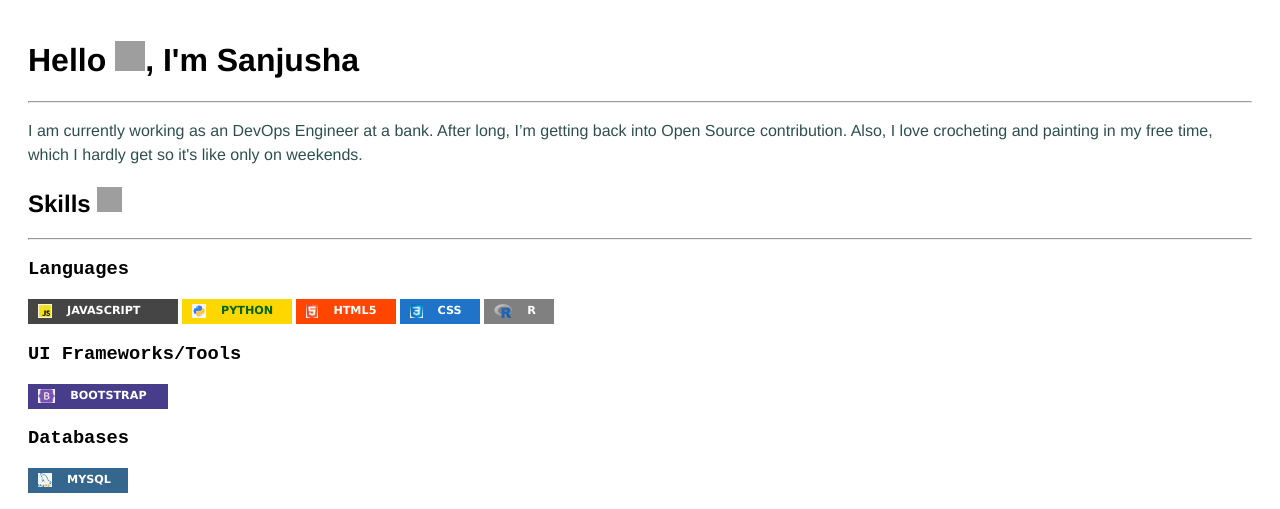
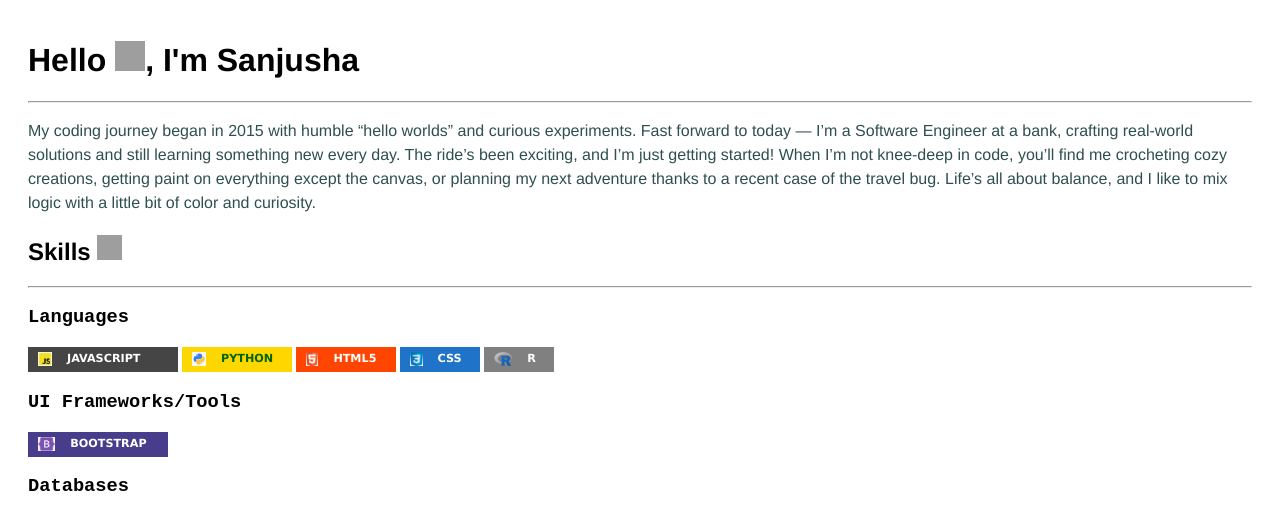
Before and after one commit to SanjushaGuvvala/sanjusha, a plain HTML site: page index.html in a window 1280 px wide. Shown: the top 509 px of the page. Drawn offline with Linux system fonts and the light colour scheme; grey boxes are pictures that could not be loaded.

Commit message:
Modified 5

```diff
--- a/index.html
+++ b/index.html
@@ -9,7 +9,7 @@
   <body>
     <!--Intro-->
     <h1>Hello <img src="https://raw.githubusercontent.com/Tarikul-Islam-Anik/Animated-Fluent-Emojis/master/Emojis/Hand%20gestures/Victory%20Hand%20Medium-Light%20Skin%20Tone.png" alt="Victory Hand Medium-Light Skin Tone" width="30" height="30" />, I'm Sanjusha</h1><hr>
-    <p class="about">I am currently working as an DevOps Engineer at a bank. After long, I’m getting back into Open Source contribution. Also, I love crocheting and painting in my free time, which I hardly get so it's like only on weekends.</p>
+    <p class="about">My coding journey began in 2015 with humble “hello worlds” and curious experiments. Fast forward to today — I’m a Software Engineer at a bank, crafting real-world solutions and still learning something new every day. The ride’s been exciting, and I’m just getting started! When I’m not knee-deep in code, you’ll find me crocheting cozy creations, getting paint on everything except the canvas, or planning my next adventure thanks to a recent case of the travel bug. Life’s all about balance, and I like to mix logic with a little bit of color and curiosity.</p>
     <!--Skills section-->
     <h2>Skills <img src="https://raw.githubusercontent.com/Tarikul-Islam-Anik/Animated-Fluent-Emojis/master/Emojis/Travel%20and%20places/Rocket.png" alt="Rocket" width="25" height="25" /></h2><hr>
     <h3>Languages</h3>
```
Also changed, not shown: 1 other file.
